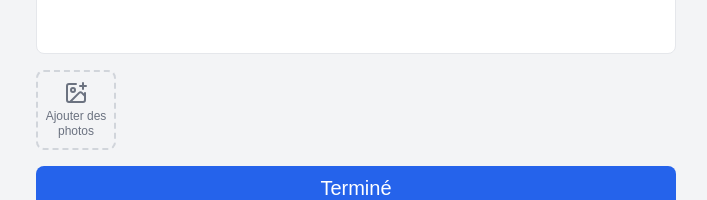
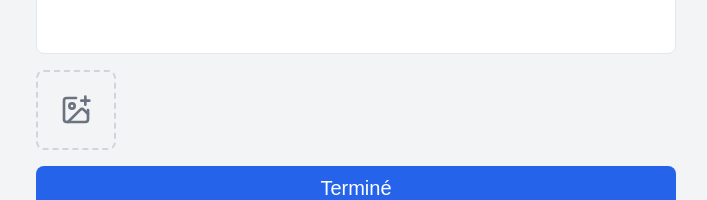
Before and after one commit to realjck/note-champ, a React (Vite) app: page /new in a window 1280 px wide. Shown: the part 494-694 px from the top of the page, without its empty margins (284-991 px from the left). Built offline with nearby package versions, Linux system fonts and the light colour scheme; a web font is replaced by a local one.

Commit message:
Réduit le bouton d'ajout de photos à son icône

```diff
--- a/src/components/PhotoStrip.tsx
+++ b/src/components/PhotoStrip.tsx
@@ -46,15 +46,15 @@ export default function PhotoStrip({ images, isProcessing, onAdd, onDelete, onOp
 
   return (
     <div className="mb-4 flex items-start gap-3">
-      <label className="shrink-0 w-20 h-20 flex flex-col items-center justify-center gap-1 rounded-lg border-2 border-dashed border-gray-300 text-gray-500 cursor-pointer focus-within:ring-2 focus-within:ring-blue-500 dark:border-gray-600 dark:text-gray-400">
+      <label className="shrink-0 w-20 h-20 flex items-center justify-center rounded-lg border-2 border-dashed border-gray-300 text-gray-500 cursor-pointer focus-within:ring-2 focus-within:ring-blue-500 dark:border-gray-600 dark:text-gray-400">
         {isProcessing ? (
-          <Loader2 className="w-6 h-6 animate-spin" aria-hidden="true" />
+          <Loader2 className="w-8 h-8 animate-spin" aria-hidden="true" />
         ) : (
-          <ImagePlus className="w-6 h-6" aria-hidden="true" />
+          <ImagePlus className="w-8 h-8" aria-hidden="true" />
         )}
-        <span className="text-xs text-center leading-tight">Ajouter des photos</span>
         <input
           type="file"
+          aria-label="Ajouter des photos"
           accept="image/*"
           multiple
           disabled={isProcessing}
```
